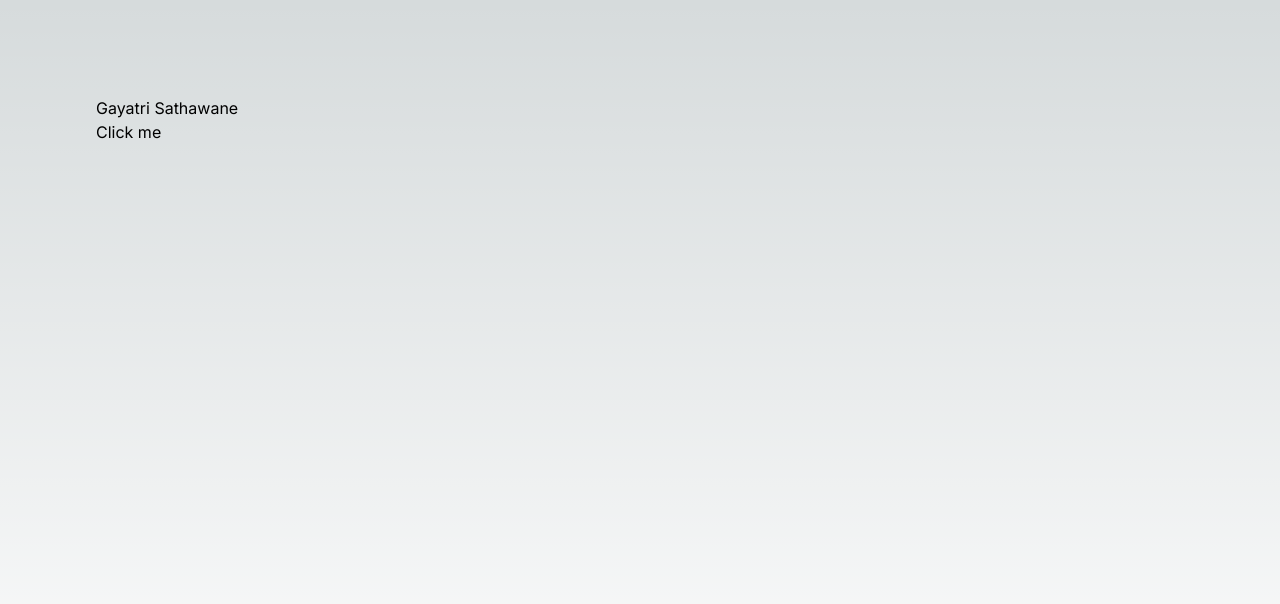
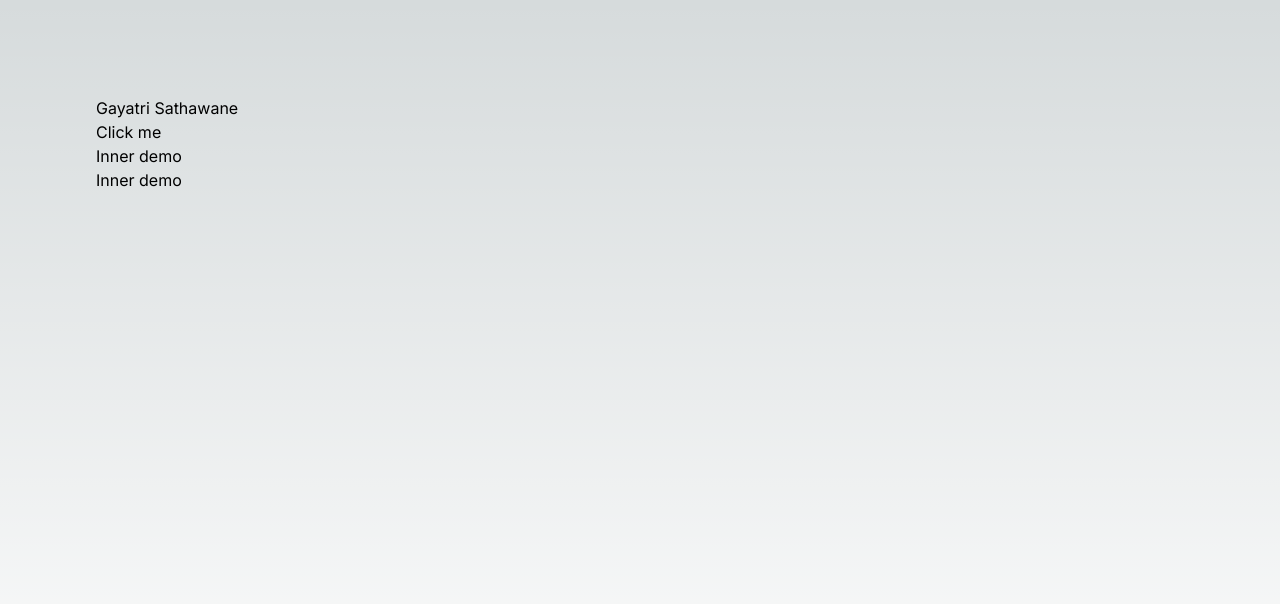
Before and after one commit to gayatrisathawane/nexttuitorials, a Next.js app: page / in a window 1280 px wide. Shown: the top 604 px of the page. Built offline with nearby package versions, Linux system fonts and the light colour scheme.

Commit message:
component,event,state,function

```diff
--- a/app/page.js
+++ b/app/page.js
@@ -9,6 +9,14 @@ export default function Home() {
     setName("aakansha dahekar")
   }
 
+  const InnerComponet =()=>{
+    return(
+     <div>
+      <h1>Inner demo</h1>
+     </div>
+    )
+  }
+
   return (
     <main className="min-h-screen flex-col items-center justify-between p-24">
       <div>
@@ -16,6 +24,8 @@ export default function Home() {
         <button onClick={()=>{
          apple()
         }}>Click me </button>
+        <InnerComponet/>
+        {InnerComponet()}
       </div>
     </main>
   )
```
